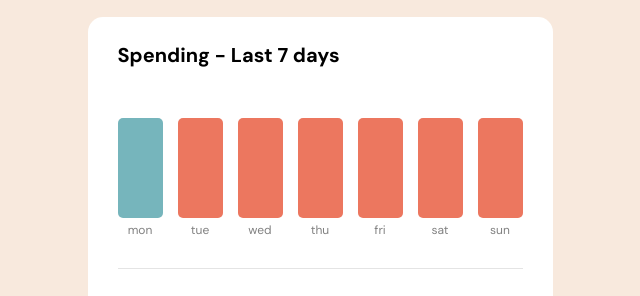
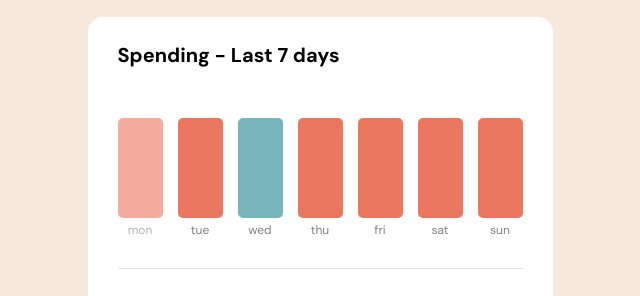
Before and after one commit to marcel-qayoom-taylor/expenses-chart-component, a website with bundled scripts: page index.html in a window 1280 px wide. In both pictures the pointer is over the element "mon". Shown: the part 252-548 px from the top of the page, without its empty margins (320-960 px from the left). Built offline with nearby package versions, Linux system fonts and the light colour scheme.

Commit message:
Correcting bar css

```diff
--- a/css/style.css
+++ b/css/style.css
@@ -76,8 +76,13 @@ body {
   text-align: center;
 }
 
+.bar:nth-child(3){
+  background-color: hsl(186, 34%, 60%);
+}
+
 .bar:hover {
-  background-color: hsl(186, 34%, 60%);
+  opacity: 0.6;
+  cursor: pointer;
 }
 
 .bar > span {
--- a/index.js
+++ b/index.js
@@ -10,3 +10,7 @@ function setBarHeights() {
     bars[i].style.height = `${data[i].amount}px`;
   }
 }
+
+// function show prices on hover
+
+// function make current day blue
```
